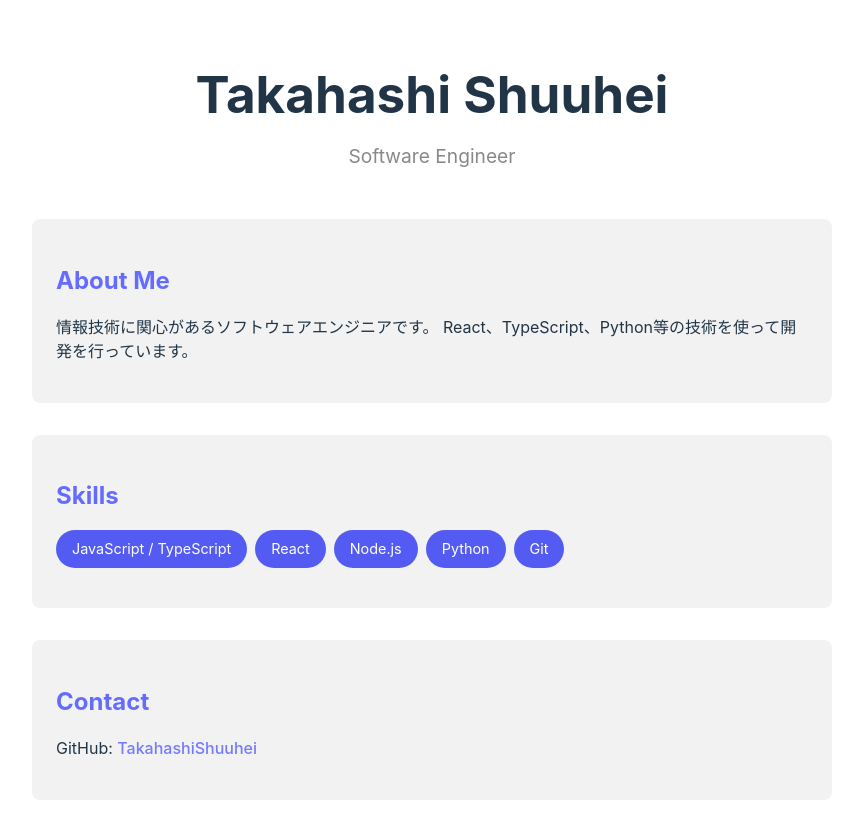
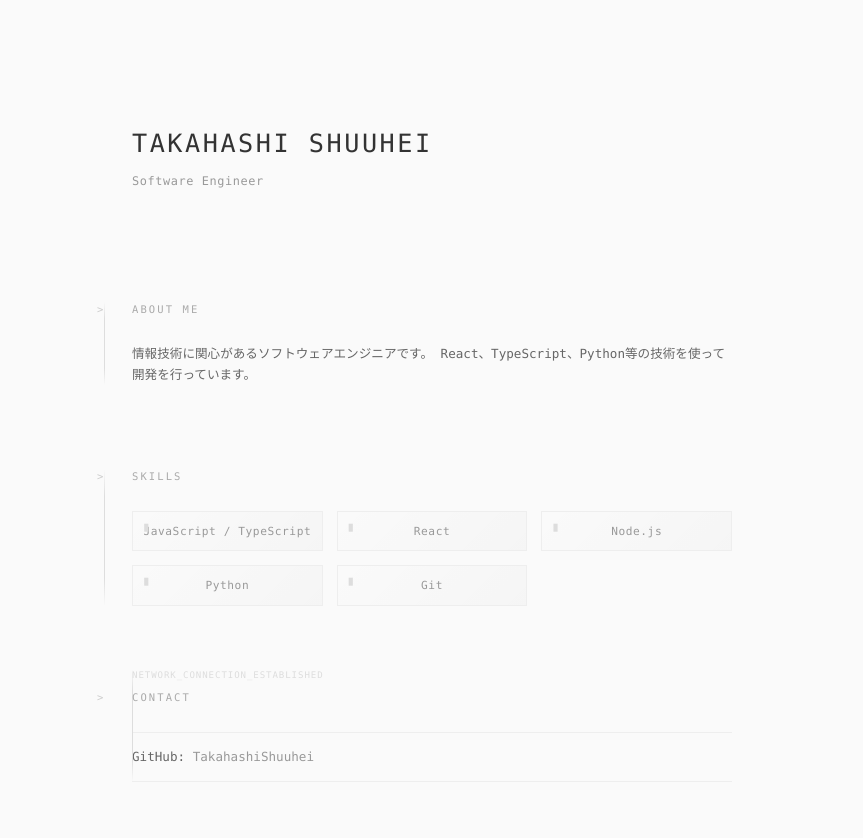
Before and after one commit to TakahashiShuuhei/TakahashiShuuhei.github.io, a React (Vite) app: page / in a window 1280 px wide. Shown: the top 838 px of the page, without its empty margins (208-1071 px from the left). Built offline with nearby package versions, Linux system fonts and the light colour scheme.

Commit message:
スタイル修正

```diff
--- a/src/App.css
+++ b/src/App.css
@@ -1,77 +1,158 @@
 #root {
-  max-width: 1280px;
+  max-width: 600px;
   margin: 0 auto;
-  padding: 2rem;
+  padding: 8rem 4rem;
+  min-height: 100vh;
 }
 
 header {
-  text-align: center;
-  margin-bottom: 3rem;
+  margin-bottom: 8rem;
 }
 
 header h1 {
-  font-size: 3.2em;
-  line-height: 1.1;
-  margin-bottom: 0.5rem;
+  font-size: 1.8em;
+  line-height: 1.2;
+  margin-bottom: 1rem;
+  font-weight: 200;
+  color: #333;
+  letter-spacing: 0.1em;
+  text-transform: uppercase;
 }
 
 header p {
-  font-size: 1.2em;
-  color: #888;
+  font-size: 0.85em;
+  color: #999;
+  letter-spacing: 0.05em;
+  margin-bottom: 0;
 }
 
 main {
-  max-width: 800px;
-  margin: 0 auto;
+  margin: 0;
 }
 
 section {
-  margin-bottom: 2rem;
-  padding: 1.5rem;
-  border-radius: 8px;
-  background-color: rgba(255, 255, 255, 0.1);
+  margin-bottom: 6rem;
+  padding: 0;
+  position: relative;
+}
+
+section:before {
+  content: '';
+  position: absolute;
+  left: -2rem;
+  top: 0;
+  bottom: 0;
+  width: 1px;
+  background: linear-gradient(to bottom, transparent, #ddd 20%, #ddd 80%, transparent);
 }
 
 section h2 {
-  margin-bottom: 1rem;
-  color: #646cff;
+  font-size: 0.75em;
+  margin-bottom: 2rem;
+  color: #aaa;
+  font-weight: 400;
+  letter-spacing: 0.2em;
+  text-transform: uppercase;
+  position: relative;
+}
+
+section h2:before {
+  content: '>';
+  position: absolute;
+  left: -2.5rem;
+  color: #ccc;
+  font-weight: 300;
+}
+
+section p {
+  font-size: 0.9em;
+  line-height: 1.6;
+  color: #666;
+  margin-bottom: 1.5rem;
 }
 
 .skills ul {
   list-style-type: none;
   padding: 0;
-  display: flex;
-  flex-wrap: wrap;
-  gap: 0.5rem;
+  margin: 0;
+  display: grid;
+  grid-template-columns: repeat(auto-fit, minmax(150px, 1fr));
+  gap: 1rem;
 }
 
 .skills li {
-  background-color: #646cff;
-  color: white;
-  padding: 0.5rem 1rem;
-  border-radius: 20px;
-  font-size: 0.9em;
+  font-size: 0.8em;
+  color: #999;
+  padding: 0.8rem 0;
+  border: 1px solid #eee;
+  text-align: center;
+  letter-spacing: 0.05em;
+  position: relative;
+  background: linear-gradient(135deg, transparent 0%, rgba(0,0,0,0.02) 100%);
+}
+
+.skills li:before {
+  content: '█';
+  position: absolute;
+  left: 0.8rem;
+  color: #ddd;
+  font-size: 0.6em;
+}
+
+.contact {
+  position: relative;
+}
+
+.contact:before {
+  content: 'NETWORK_CONNECTION_ESTABLISHED';
+  position: absolute;
+  top: -1.5rem;
+  left: 0;
+  font-size: 0.65em;
+  color: #ddd;
+  letter-spacing: 0.1em;
+  font-weight: 300;
+}
+
+.contact p {
+  margin: 0;
+  padding: 1rem 0;
+  border-top: 1px solid #eee;
+  border-bottom: 1px solid #eee;
 }
 
 .contact a {
-  color: #646cff;
+  color: #999;
   text-decoration: none;
+  font-family: inherit;
 }
 
 .contact a:hover {
-  text-decoration: underline;
+  color: #333;
 }
 
-@media (prefers-color-scheme: light) {
-  section {
-    background-color: rgba(0, 0, 0, 0.05);
+@media (max-width: 768px) {
+  #root {
+    padding: 4rem 2rem;
   }
 
-  .skills li {
-    background-color: #535bf2;
+  header {
+    margin-bottom: 4rem;
   }
 
-  .contact a {
-    color: #747bff;
+  section {
+    margin-bottom: 4rem;
+  }
+
+  section:before {
+    left: -1rem;
+  }
+
+  section h2:before {
+    left: -1.5rem;
+  }
+
+  .skills ul {
+    grid-template-columns: 1fr;
   }
 }
--- a/src/index.css
+++ b/src/index.css
@@ -1,11 +1,11 @@
 :root {
-  font-family: Inter, system-ui, Avenir, Helvetica, Arial, sans-serif;
-  line-height: 1.5;
-  font-weight: 400;
+  font-family: 'SF Mono', 'Monaco', 'Inconsolata', 'Roboto Mono', 'Consolas', monospace;
+  line-height: 1.4;
+  font-weight: 300;
+  font-size: 14px;
 
-  color-scheme: light dark;
-  color: rgba(255, 255, 255, 0.87);
-  background-color: #242424;
+  color: #666;
+  background-color: #fafafa;
 
   font-synthesis: none;
   text-rendering: optimizeLegibility;
@@ -14,56 +14,28 @@
 }
 
 a {
-  font-weight: 500;
-  color: #646cff;
-  text-decoration: inherit;
+  font-weight: 300;
+  color: #999;
+  text-decoration: none;
+  border-bottom: 1px solid transparent;
+  transition: all 0.2s ease;
 }
 a:hover {
-  color: #535bf2;
+  color: #333;
+  border-bottom: 1px solid #999;
 }
 
 body {
   margin: 0;
-  display: flex;
-  place-items: center;
   min-width: 320px;
   min-height: 100vh;
+  background-color: #fafafa;
 }
 
 h1 {
-  font-size: 3.2em;
-  line-height: 1.1;
+  font-size: 1.8em;
+  line-height: 1.2;
+  font-weight: 200;
+  color: #333;
+  letter-spacing: 0.1em;
 }
-
-button {
-  border-radius: 8px;
-  border: 1px solid transparent;
-  padding: 0.6em 1.2em;
-  font-size: 1em;
-  font-weight: 500;
-  font-family: inherit;
-  background-color: #1a1a1a;
-  color: inherit;
-  cursor: pointer;
-  transition: border-color 0.25s;
-}
-button:hover {
-  border-color: #646cff;
-}
-button:focus,
-button:focus-visible {
-  outline: 4px auto -webkit-focus-ring-color;
-}
-
-@media (prefers-color-scheme: light) {
-  :root {
-    color: #213547;
-    background-color: #ffffff;
-  }
-  a:hover {
-    color: #747bff;
-  }
-  button {
-    background-color: #f9f9f9;
-  }
-}
```
